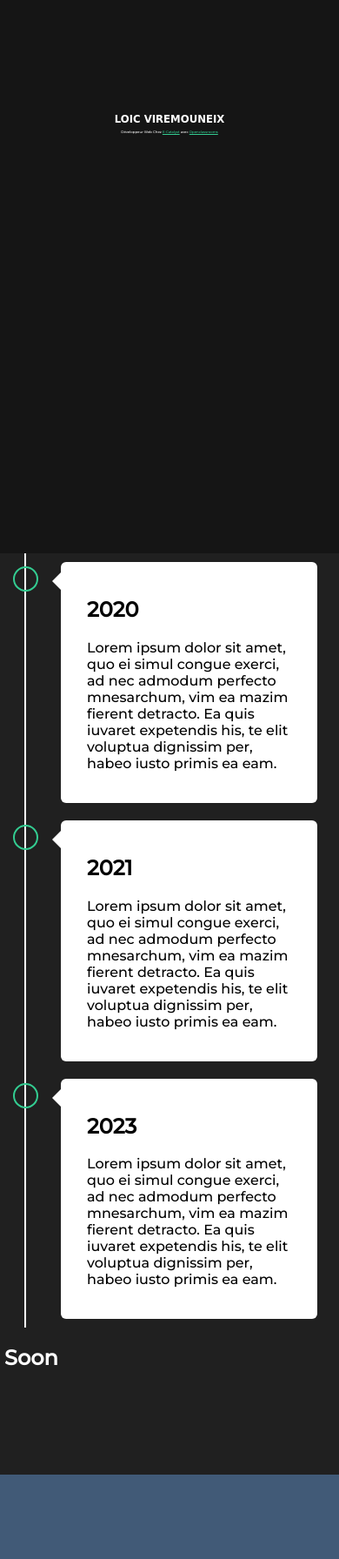
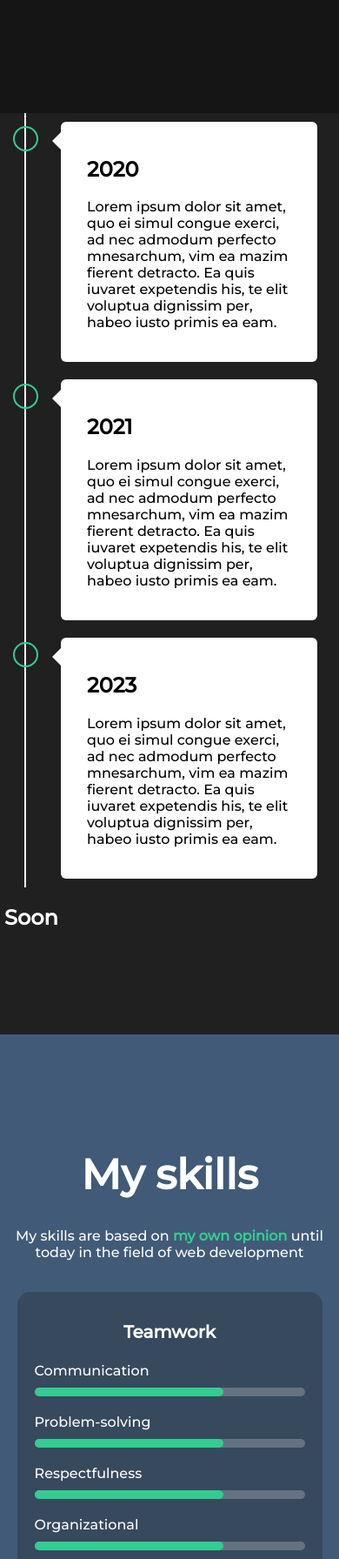
Before and after one commit to MandoDB/MandoDB.github.io, a plain HTML site: page index.html in a window 390 px wide. Shown: the part 208-2000 px from the top of the page at 87% size. Drawn offline with nearby package versions, Linux system fonts and the light colour scheme; a web font is replaced by a local one.

Commit message:
Add files via upload

```diff
--- a/css/style.css
+++ b/css/style.css
@@ -257,6 +257,7 @@ nav li a:hover {
     justify-content: center;
     width: 100%;
     background-color: #415a77;
+    flex-direction: row;
 }
 
 .skills .title {
@@ -331,3 +332,36 @@ nav li a:hover {
     color: white;
     text-align: center;
 }
+
+@media screen and (max-width: 600px) {
+    .skills {
+        flex-direction: column;
+    }
+
+    .skills .languages {
+        width: 90%;
+        margin: 0 auto;
+        margin-top: 20px;
+    }
+    .header-content h1 {
+        font-size: 2rem;
+        width: auto;
+    }
+
+    .header-content p {
+        font-size: 1rem;
+    }
+
+    .header-content {
+        top: 10%;
+    }
+
+    header {
+        height: 40vh;
+    }
+
+    nav ul {
+        display: none;
+    }
+
+}
```
Also changed, not shown: index.html (line endings or trailing spaces).
